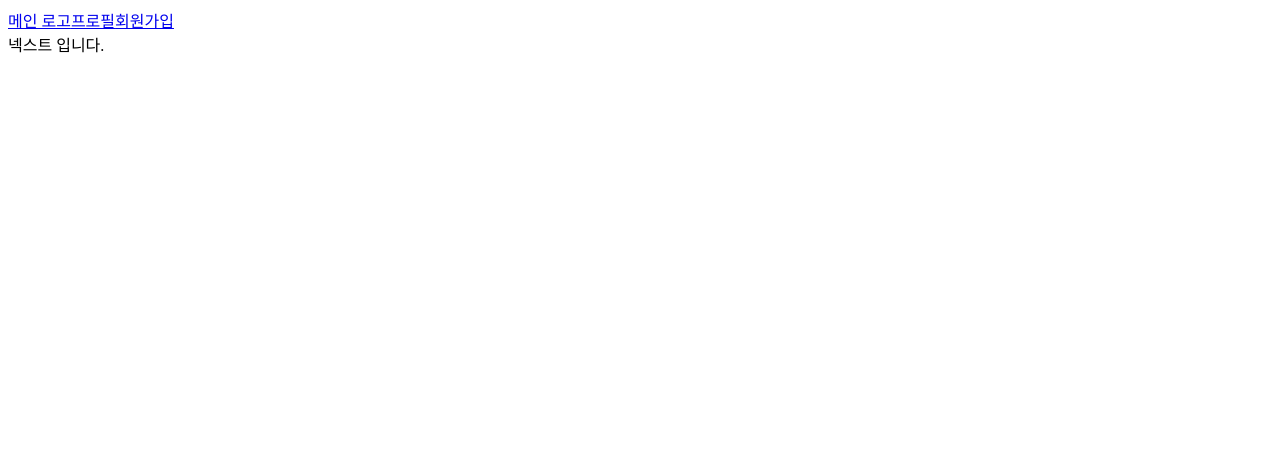
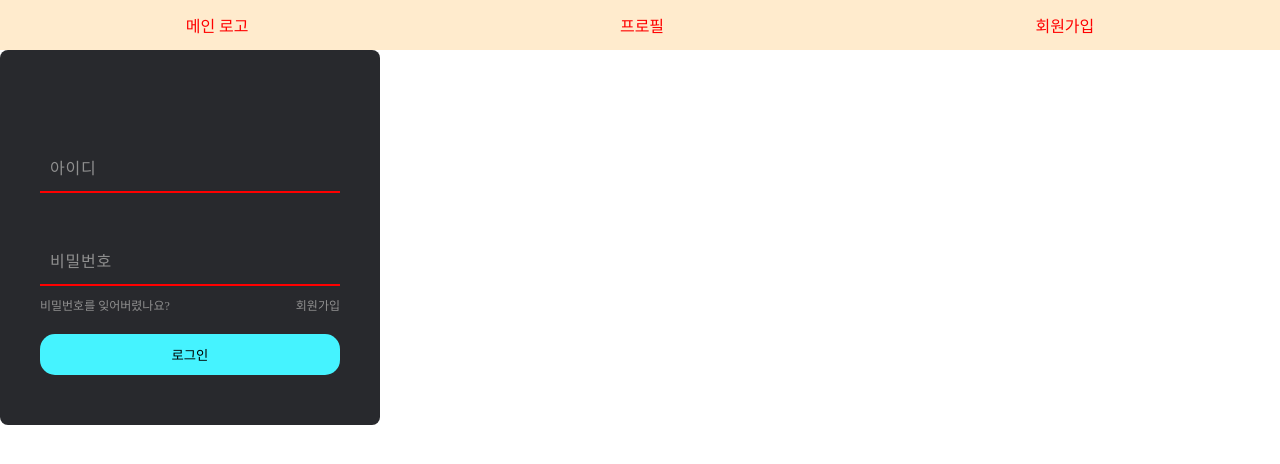
Before and after one commit to kimgyul11/nextProject, a Next.js app in the folder prepare/front/: page / in a window 1280 px wide. Shown: the top 464 px of the page. Built offline with nearby package versions, Linux system fonts and the light colour scheme.

Commit message:
로그인 페이지, 더미 로그인기능 구현

```diff
--- a/prepare/front/components/AppLayout.js
+++ b/prepare/front/components/AppLayout.js
@@ -1,11 +1,15 @@
-import React from "react";
+import React, { useState } from "react";
 import PropTypes from "prop-types";
 import Link from "next/link";
+import styles from "./AppLayout.module.css";
+import UserProfile from "./UserProfile";
+import LoginForm from "./LoginForm";
 
 const AppLayout = ({ children }) => {
+  const [isLoggedIn, setIsLoggedIn] = useState(false);
   return (
     <div>
-      <div>
+      <nav className={styles.navbar}>
         <Link href="/">
           <a>메인 로고</a>
         </Link>
@@ -15,7 +19,12 @@ const AppLayout = ({ children }) => {
         <Link href="/signup">
           <a>회원가입</a>
         </Link>
-      </div>
+      </nav>
+      {isLoggedIn ? (
+        <UserProfile />
+      ) : (
+        <LoginForm setIsLoggedIn={setIsLoggedIn} />
+      )}
       {children}
     </div>
   );
--- /dev/null
+++ b/prepare/front/components/AppLayout.module.css
@@ -0,0 +1,12 @@
+.navbar {
+  margin: 0;
+  width: 100%;
+  display: flex;
+  justify-content: space-around;
+  align-items: center;
+  height: 50px;
+  background-color: blanchedalmond;
+}
+.navbar a {
+  color: red;
+}
--- /dev/null
+++ b/prepare/front/components/LoginForm.js
@@ -0,0 +1,63 @@
+import Link from "next/link";
+import React, { useCallback, useState } from "react";
+import style from "./LoginForm.module.css";
+
+const LoginForm = ({ setIsLoggedIn }) => {
+  const [id, setId] = useState("");
+  const [password, setPassword] = useState("");
+
+  const onChangeId = useCallback((e) => {
+    setId(e.target.value);
+  }, []);
+  const onChangePassword = useCallback((e) => {
+    setPassword(e.target.value);
+  }, []);
+  const submitHandler = useCallback(
+    (e) => {
+      e.preventDefault();
+      setIsLoggedIn(true);
+      console.log(id, password);
+    },
+    [id, password]
+  );
+  return (
+    <form onSubmit={submitHandler} className={style.box}>
+      <div className={style.form}>
+        <div className={style.inputBox}>
+          <input
+            type="text"
+            name="user_id"
+            value={id}
+            onChange={onChangeId}
+            required
+            autoComplete="off"
+          />
+          <span>아이디</span>
+          <i></i>
+        </div>
+        <div className={style.inputBox}>
+          <input
+            type="password"
+            name="user_password"
+            value={password}
+            onChange={onChangePassword}
+            required
+          />
+          <span>비밀번호</span>
+          <i></i>
+        </div>
+        <div className={style.links}>
+          <Link href="/signup">
+            <a>비밀번호를 잊어버렸나요?</a>
+          </Link>
+          <Link href="/signup">
+            <a>회원가입</a>
+          </Link>
+        </div>
+        <button>로그인</button>
+      </div>
+    </form>
+  );
+};
+
+export default LoginForm;
--- /dev/null
+++ b/prepare/front/components/LoginForm.module.css
@@ -0,0 +1,79 @@
+.form {
+  position: absolute;
+  border-radius: 8px;
+  background-color: #28292d;
+  z-index: 10;
+  padding: 50px 40px;
+  display: flex;
+  flex-direction: column;
+}
+.form button {
+  border: none;
+  outline: none;
+  background-color: #45f3ff;
+  margin-top: 10px;
+  padding: 11px 25px;
+  width: 100%;
+  border-radius: 15px;
+  cursor: pointer;
+}
+.inputBox {
+  position: relative;
+  width: 300px;
+  margin-top: 35px;
+}
+.inputBox input {
+  position: relative;
+  width: 100%;
+  padding: 20px 10px;
+  background: transparent;
+  border: none;
+  outline: none;
+  color: #23242a;
+  font-size: 1em;
+  letter-spacing: 0.05em;
+  z-index: 10;
+}
+.inputBox span {
+  position: absolute;
+  left: 0;
+  top: 0;
+  padding: 20px 10px;
+  color: #8f8f8f;
+  pointer-events: none;
+  letter-spacing: 0.05em;
+  transition: 0.5s;
+}
+.inputBox input:valid ~ span,
+.inputBox input:focus ~ span {
+  color: #45f3ff;
+  transform: translateX(-10px) translateY(-34px);
+  font-size: 0.85em;
+}
+.inputBox i {
+  position: absolute;
+  left: 0;
+  bottom: 0;
+  width: 100%;
+  height: 2px;
+  background-color: red;
+  transition: 0.5s;
+  pointer-events: none;
+  z-index: 9;
+}
+.inputBox input:valid ~ i,
+.inputBox input:focus ~ i {
+  height: 54px;
+}
+.links {
+  display: flex;
+  justify-content: space-between;
+}
+.links a {
+  margin: 10px 0;
+  font-size: 0.75em;
+  color: #8f8f8f;
+}
+.links a:hover {
+  color: #45f3ff;
+}
--- /dev/null
+++ b/prepare/front/components/UserProfile.js
@@ -0,0 +1,4 @@
+const UserProfile = () => {
+  return <div>유저플호필</div>;
+};
+export default UserProfile;
--- /dev/null
+++ b/prepare/front/index.css
@@ -0,0 +1,3 @@
+body {
+  margin: 0;
+}
--- /dev/null
+++ b/prepare/front/pages/_app.js
@@ -0,0 +1,7 @@
+import "../styles/globals.css";
+
+function MyApp({ Component, pageProps }) {
+  return <Component {...pageProps} />;
+}
+
+export default MyApp;
--- /dev/null
+++ b/prepare/front/styles/globals.css
@@ -0,0 +1,6 @@
+body {
+  margin: 0;
+}
+a {
+  text-decoration: none;
+}
```
Also changed, not shown: prepare/front/pages/login.js (added, +13 -0 lines).
